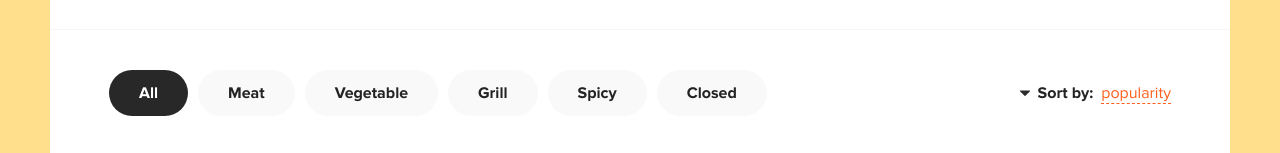
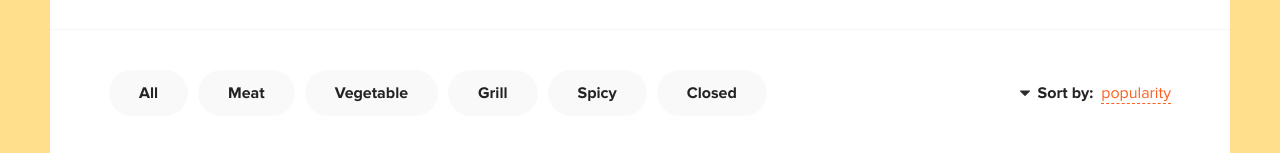
Before and after one commit to sovsianykov/pizza-store, a React (Create React App) app: page / in a window 1280 px wide. Shown: the part 152-305 px from the top of the page. Built offline with nearby package versions, Linux system fonts and the light colour scheme; data requests are answered from the project's data file.

Commit message:
Revert "night 3"
This reverts commit 2212e171

```diff
--- a/src/pages/Home.jsx
+++ b/src/pages/Home.jsx
@@ -12,15 +12,10 @@ const sortItems = [{name: 'popularity',type: 'popular'},
 
 
 const Home = () => {
-  const dispatch = useDispatch()
-  const items  = useSelector(({pizzas}) => pizzas.items);
-  const {category,sortBy} = useSelector(({filters})=>filters)
-    React.useEffect(() => {
-        dispatch(fetchPizzas())
-    },[category]);
-
+  const dispath = useDispatch()
+  const items  = useSelector(({pizzas}) => pizzas.items)
   const onSelectCategory = React.useCallback((index) =>{
-    dispatch(setCategory(index))
+    dispath(setCategory(index))
   }, [])
 
   return (
@@ -28,7 +23,6 @@ const Home = () => {
       <div className="container">
         <div className="content__top">
           <Categories
-              activeCategory = {category}
             onClickItem={onSelectCategory}
             items={categoryNames}
           />
--- a/src/scss/components/Categories/Catagories.jsx
+++ b/src/scss/components/Categories/Catagories.jsx
@@ -33,12 +33,6 @@ const Categories = React.memo(
       );
     }
 );
-Categories.propTypes = {
-    activeCategory : PropTypes.number
 
-}
-Categories.defaultProps = {
-    activeCategory:null, items: []
-}
 
 export default Categories;
```
Also changed, not shown: 1 other file (tests, documents, lock files or other folders).
